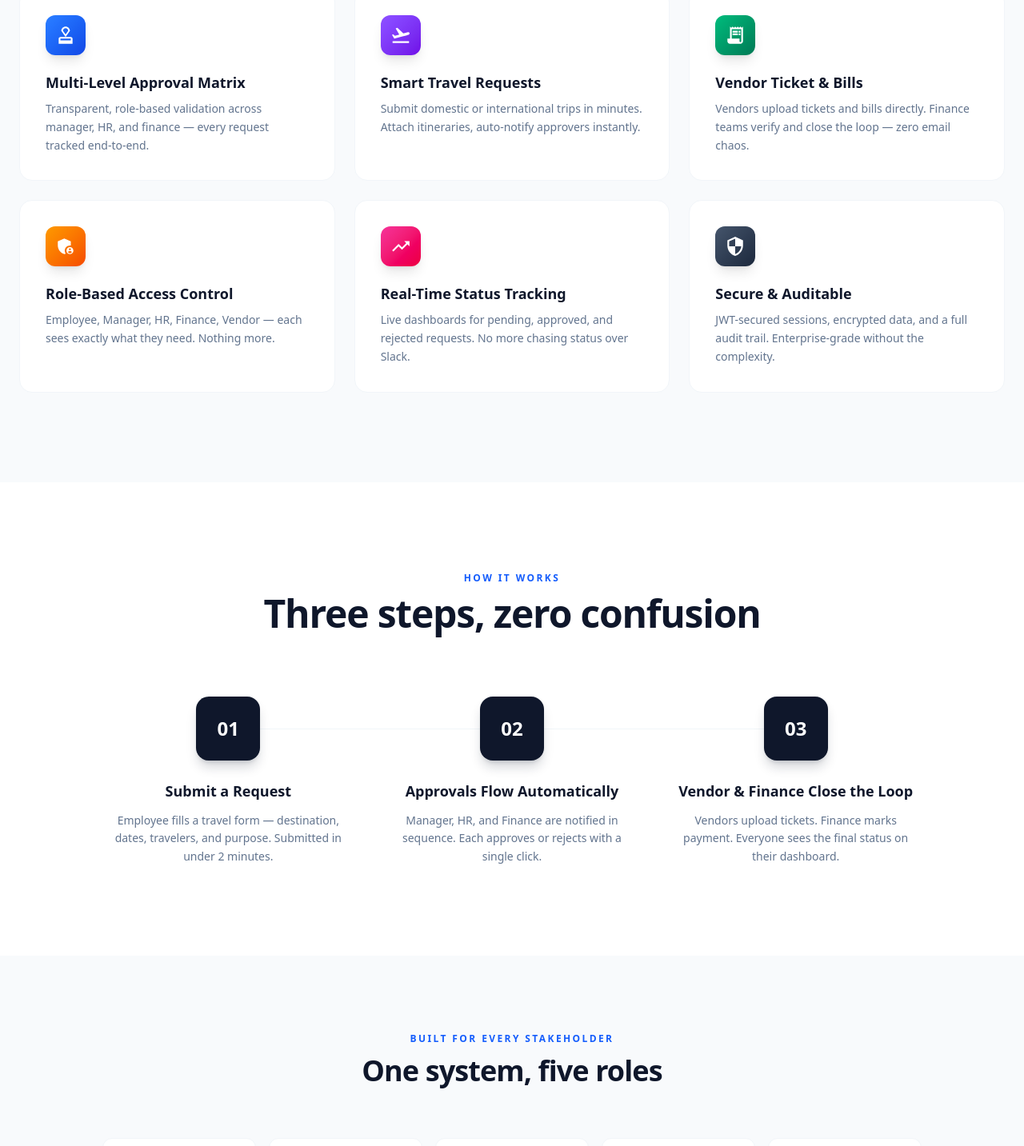
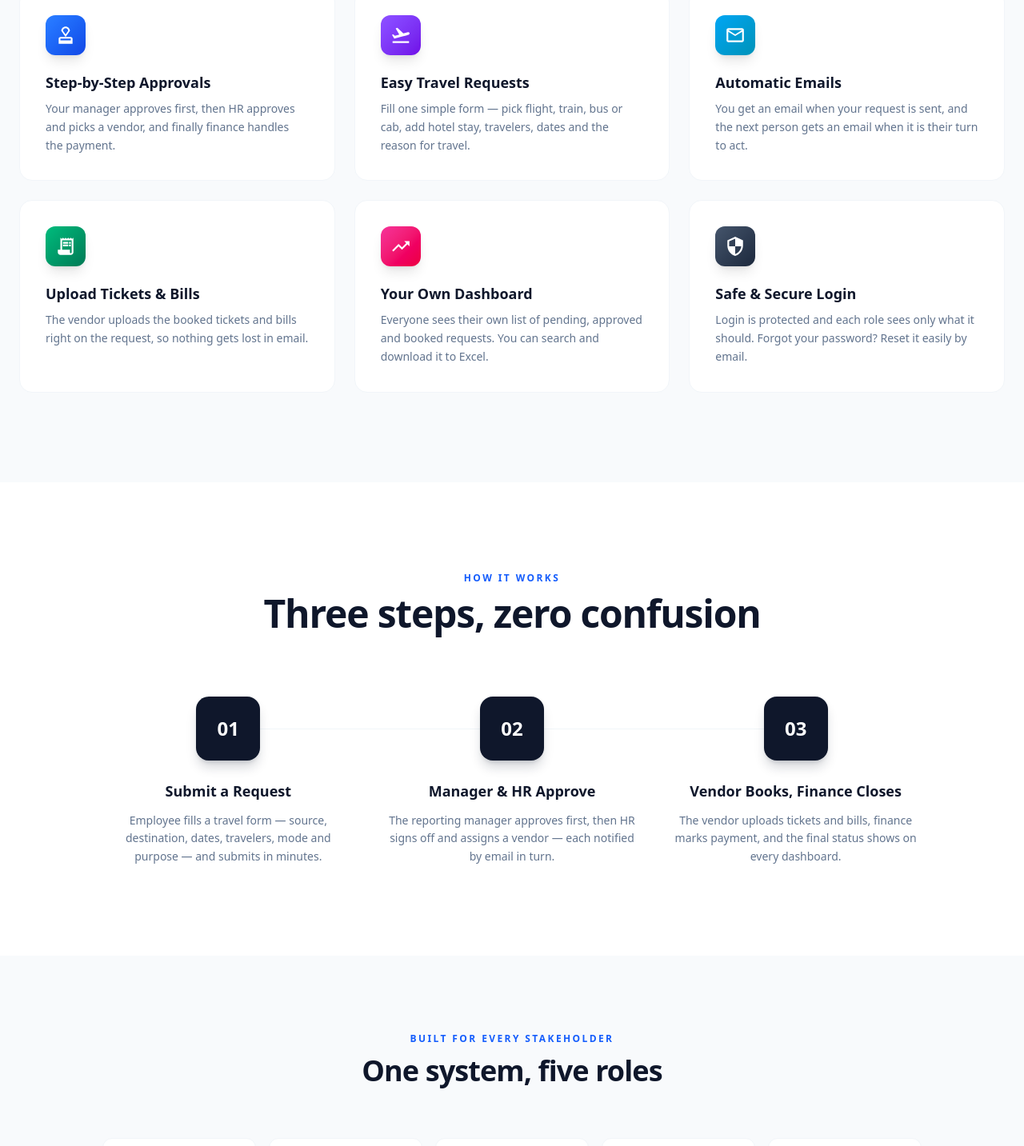
Before and after one commit to Bittu121/Travel-Desk, a React (Vite) app in the folder client/: page / in a window 1280 px wide. Shown: the part 1314-2747 px from the top of the page at 80% size. Built offline with nearby package versions, Linux system fonts and the light colour scheme.

Commit message:
update feature in landing page

```diff
--- a/client/src/pages/Auth/ForgotPassword.jsx
+++ b/client/src/pages/Auth/ForgotPassword.jsx
@@ -28,7 +28,7 @@ function ForgotPassword() {
     <div className="min-h-screen bg-[#f8fafc] flex items-center justify-center px-6">
       <div
         className="
-        relative w-full min-h-[520px]
+        relative w-full max-w-6xl min-h-[520px]
         bg-white
         rounded-md
         border border-gray-200
--- a/client/src/pages/Auth/Login.jsx
+++ b/client/src/pages/Auth/Login.jsx
@@ -33,10 +33,10 @@ function Login() {
     <div className="min-h-screen bg-[#f8fafc] flex items-center justify-center p-6">
       <div
         className="
-        relative w-full min-h-[520px]
-        rounded-md
+        relative w-full max-w-6xl min-h-[480px]
+        rounded-xl
         border border-gray-200
-        shadow-xs
+        shadow-sm
         overflow-hidden
         grid grid-cols-12
       "
@@ -44,17 +44,8 @@ function Login() {
         <LeftSideContent />
         {/* RIGHT SIDE */}
         <div className="col-span-12 md:col-span-7 flex items-center justify-center bg-white">
-          <div
-            className="
-            w-full max-w-md
-            bg-white
-            border border-gray-200
-            rounded-lg
-            shadow-xs
-            px-10 py-12
-          "
-          >
-            <div className="mb-10">
+          <div className="w-full max-w-sm px-8 py-10">
+            <div className="mb-8">
               <p className="text-sm text-slate-500">Welcome back</p>
               <h3 className="text-2xl font-semibold text-slate-900 mt-1">
                 Sign in
--- a/client/src/pages/Auth/ResetPassword.jsx
+++ b/client/src/pages/Auth/ResetPassword.jsx
@@ -31,7 +31,7 @@ function ResetPassword() {
     <div className="min-h-screen bg-[#f8fafc] flex items-center justify-center px-6">
       <div
         className="
-        relative w-full min-h-[520px]
+        relative w-full max-w-6xl min-h-[520px]
         bg-white
         rounded-md
         border border-gray-200
--- a/client/src/pages/LandingPage.jsx
+++ b/client/src/pages/LandingPage.jsx
@@ -6,7 +6,7 @@ import {
   MdFlightTakeoff,
   MdApproval,
   MdReceiptLong,
-  MdAdminPanelSettings,
+  MdMailOutline,
   MdTrendingUp,
   MdSecurity,
 } from "react-icons/md";
@@ -21,38 +21,38 @@ import { RiFlightTakeoffLine } from "react-icons/ri";
 const FEATURES = [
   {
     icon: <MdApproval size={26} />,
-    title: "Multi-Level Approval Matrix",
-    desc: "Transparent, role-based validation across manager, HR, and finance — every request tracked end-to-end.",
+    title: "Step-by-Step Approvals",
+    desc: "Your manager approves first, then HR approves and picks a vendor, and finally finance handles the payment.",
     color: "from-blue-500 to-blue-700",
   },
   {
     icon: <MdFlightTakeoff size={26} />,
-    title: "Smart Travel Requests",
-    desc: "Submit domestic or international trips in minutes. Attach itineraries, auto-notify approvers instantly.",
+    title: "Easy Travel Requests",
+    desc: "Fill one simple form — pick flight, train, bus or cab, add hotel stay, travelers, dates and the reason for travel.",
     color: "from-violet-500 to-violet-700",
   },
   {
+    icon: <MdMailOutline size={26} />,
+    title: "Automatic Emails",
+    desc: "You get an email when your request is sent, and the next person gets an email when it is their turn to act.",
+    color: "from-sky-500 to-cyan-600",
+  },
+  {
     icon: <MdReceiptLong size={26} />,
-    title: "Vendor Ticket & Bills",
-    desc: "Vendors upload tickets and bills directly. Finance teams verify and close the loop — zero email chaos.",
+    title: "Upload Tickets & Bills",
+    desc: "The vendor uploads the booked tickets and bills right on the request, so nothing gets lost in email.",
     color: "from-emerald-500 to-emerald-700",
   },
   {
-    icon: <MdAdminPanelSettings size={26} />,
-    title: "Role-Based Access Control",
-    desc: "Employee, Manager, HR, Finance, Vendor — each sees exactly what they need. Nothing more.",
-    color: "from-amber-500 to-orange-600",
-  },
-  {
     icon: <MdTrendingUp size={26} />,
-    title: "Real-Time Status Tracking",
-    desc: "Live dashboards for pending, approved, and rejected requests. No more chasing status over Slack.",
+    title: "Your Own Dashboard",
+    desc: "Everyone sees their own list of pending, approved and booked requests. You can search and download it to Excel.",
     color: "from-pink-500 to-rose-600",
   },
   {
     icon: <MdSecurity size={26} />,
-    title: "Secure & Auditable",
-    desc: "JWT-secured sessions, encrypted data, and a full audit trail. Enterprise-grade without the complexity.",
+    title: "Safe & Secure Login",
+    desc: "Login is protected and each role sees only what it should. Forgot your password? Reset it easily by email.",
     color: "from-slate-600 to-slate-800",
   },
 ];
@@ -61,24 +61,24 @@ const STEPS = [
   {
     num: "01",
     title: "Submit a Request",
-    desc: "Employee fills a travel form — destination, dates, travelers, and purpose. Submitted in under 2 minutes.",
+    desc: "Employee fills a travel form — source, destination, dates, travelers, mode and purpose — and submits in minutes.",
   },
   {
     num: "02",
-    title: "Approvals Flow Automatically",
-    desc: "Manager, HR, and Finance are notified in sequence. Each approves or rejects with a single click.",
+    title: "Manager & HR Approve",
+    desc: "The reporting manager approves first, then HR signs off and assigns a vendor — each notified by email in turn.",
   },
   {
     num: "03",
-    title: "Vendor & Finance Close the Loop",
-    desc: "Vendors upload tickets. Finance marks payment. Everyone sees the final status on their dashboard.",
+    title: "Vendor Books, Finance Closes",
+    desc: "The vendor uploads tickets and bills, finance marks payment, and the final status shows on every dashboard.",
   },
 ];
 
 const STATS = [
-  { value: "3×", label: "Faster approvals vs email" },
-  { value: "100%", label: "Approvals" },
   { value: "5", label: "Roles, zero overlap" },
+  { value: "4", label: "Travel modes supported" },
+  { value: "2", label: "Level approval matrix" },
   { value: "0", label: "Spreadsheets needed" },
 ];
 
@@ -98,16 +98,16 @@ const ROLES = [
     desc: "Submit requests",
   },
   { icon: <BsBuildings size={22} />, role: "Manager", desc: "First approval" },
-  { icon: <BsShieldCheck size={22} />, role: "HR", desc: "Policy check" },
+  { icon: <BsShieldCheck size={22} />, role: "HR", desc: "Approve & assign vendor" },
+  {
+    icon: <RiFlightTakeoffLine size={22} />,
+    role: "Vendor",
+    desc: "Book & upload tickets",
+  },
   {
     icon: <MdReceiptLong size={22} />,
     role: "Finance",
-    desc: "Payment sign-off",
-  },
-  {
-    icon: <RiFlightTakeoffLine size={22} />,
-    role: "Vendor",
-    desc: "Upload tickets",
+    desc: "Payment & closure",
   },
 ];
 
@@ -187,7 +187,7 @@ function Hero({ onGetStarted, onSeeHowItWorks }) {
             onClick={onGetStarted}
             className="group inline-flex items-center gap-2 bg-blue-600 hover:bg-blue-500 text-white font-semibold px-8 py-4 rounded-xl transition-all shadow-lg shadow-blue-700/30 hover:shadow-blue-500/40 text-base"
           >
-            Start managing travel
+            Go to your dashboard
             <HiOutlineArrowRight
               size={18}
               className="group-hover:translate-x-1 transition-transform"
@@ -428,10 +428,10 @@ function CallToAction({ onGetStarted }) {
         </p>
         <button
           onClick={onGetStarted}
-          className="group mt-10 inline-flex items-center gap-2.5 bg-white text-slate-900 font-semibold px-8 py-4 rounded-xl hover:bg-blue-50 transition-all shadow-xl text-base"
+          className="group mt-10 inline-flex items-center gap-2 bg-blue-600 hover:bg-blue-500 text-white font-semibold px-8 py-4 rounded-xl transition-all shadow-lg shadow-blue-700/30 hover:shadow-blue-500/40 text-base"
         >
-          Go to your dashboard
-          <HiOutlineChevronRight
+          Sign in to continue
+          <HiOutlineArrowRight
             size={18}
             className="group-hover:translate-x-1 transition-transform"
           />
```
